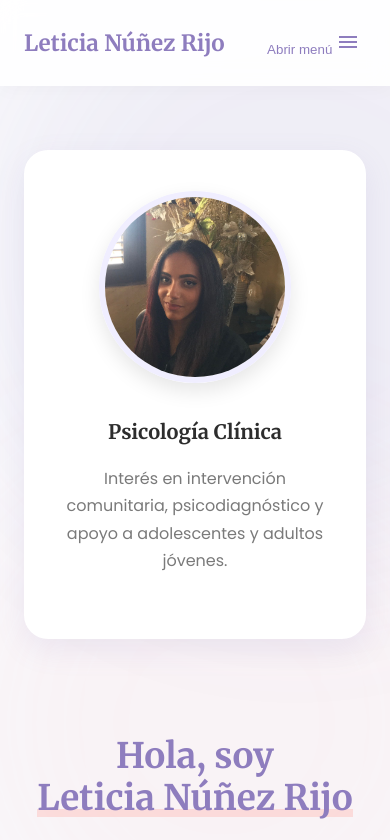
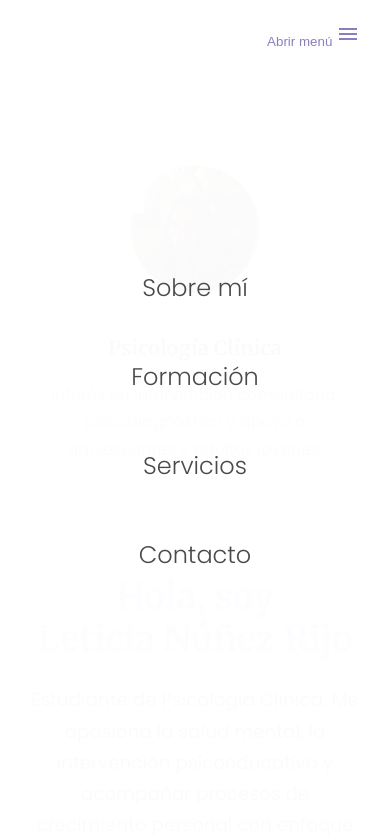
Before and after one commit to DominicanDesigns/Leticia-Portofolio, a plain HTML site: page index.html in a window 390 px wide. Both pictures are taken after a click on the button "Abrir menú". Shown: the top 840 px of the page. Drawn offline with Linux system fonts and the light colour scheme.

Commit message:
Add files via upload

```diff
--- a/script.js
+++ b/script.js
@@ -10,7 +10,7 @@ document.addEventListener('DOMContentLoaded', function () {
 	if (navToggle && primaryNav) {
 		navToggle.addEventListener('click', function (e) {
 			e.stopPropagation();
-			constexpanded = this.getAttribute('aria-expanded') === 'true';
+			const expanded = this.getAttribute('aria-expanded') === 'true';
 			this.setAttribute('aria-expanded', String(!expanded));
 			primaryNav.classList.toggle('show');
 		});
--- a/style.css
+++ b/style.css
@@ -1,3 +1,9 @@
+*,
+*::before,
+*::after {
+	box-sizing: border-box;
+}
+
 :root {
 	--primary: #8e7dbe;
 	/* Soft purple */
@@ -461,12 +467,101 @@ textarea:focus {
 	color: var(--primary);
 }
 
-@media (max-width: 768px) {
+@media (max-width: 900px) {
+	.hero-grid {
+		grid-template-columns: 1fr;
+		text-align: center;
+		gap: 3rem;
+	}
+
+	.hero-card {
+		order: -1;
+		width: 80%;
+		margin: 0 auto;
+	}
+
+	.grid-2 {
+		grid-template-columns: 1fr;
+		gap: 2rem;
+	}
+}
+
+@media (max-width: 991px) {
+	.site-header {
+		padding: 1rem 0;
+	}
+
+	.nav-toggle {
+		display: block;
+		z-index: 2001;
+		/* Above menu */
+		position: relative;
+	}
+
+	.primary-nav {
+		display: block;
+		/* Always block but hidden by transform/opacity */
+		position: fixed;
+		/* Full screen fixed */
+		inset: 0;
+		width: 100%;
+		height: 100vh;
+		background: rgba(255, 255, 255, 0.98);
+		padding: 0;
+		display: flex;
+		flex-direction: column;
+		align-items: center;
+		justify-content: center;
+		text-align: center;
+		backdrop-filter: blur(15px);
+		box-sizing: border-box;
+		z-index: 2000;
+
+		/* Hidden state */
+		opacity: 0;
+		pointer-events: none;
+		transition: all 0.4s ease;
+	}
+
+	.primary-nav.show {
+		opacity: 1;
+		pointer-events: auto;
+	}
+
+	.primary-nav ul {
+		flex-direction: column;
+		gap: 2rem;
+	}
+
+	.primary-nav a {
+		font-size: 1.5rem;
+		display: block;
+		padding: 0.5rem;
+		font-weight: 300;
+	}
+
+	h1 {
+		font-size: 2.2rem;
+	}
+
+	h2 {
+		font-size: 1.8rem;
+	}
+
+	.contact-form {
+		padding: 2rem 1.5rem;
+	}
+
+	.section {
+		padding: 4rem 0;
+	}
 
 	.hero-grid,
 	.grid-2,
 	.services-grid {
 		grid-template-columns: 1fr;
+		text-align: center;
+		gap: 2rem;
 	}
 
 	.hero {
@@ -476,51 +571,36 @@ textarea:focus {
 
 	.hero-card {
 		order: -1;
-		margin-bottom: 2rem;
+		margin: 0 auto 2rem;
+		width: 80%;
+	}
+}
+
+@media (max-width: 480px) {
+	.hero-card {
+		width: 100%;
+		padding: 1.5rem;
 	}
 
-	.primary-nav {
-		display: none;
-		position: absolute;
-		top: 100%;
-		left: 0;
-		width: 100%;
-		background: white;
-		padding: 2rem;
-		box-shadow: 0 10px 20px rgba(0, 0, 0, 0.1);
-		text-align: center;
+	.avatar img {
+		width: 140px;
+		height: 140px;
 	}
 
-	.primary-nav.show {
-		display: block;
-		animation: slideDown 0.3s ease;
+	.btn {
+		width: 100%;
+		justify-content: center;
+		margin: 0.5rem 0;
 	}
 
-	.primary-nav ul {
+	.highlights {
 		flex-direction: column;
+		align-items: center;
 	}
 
-	@keyframes slideDown {
-		from {
-			opacity: 0;
-			transform: translateY(-10px);
-		}
-
-		to {
-			opacity: 1;
-			transform: translateY(0);
-		}
-	}
-
-	.nav-toggle {
-		display: block;
-	}
-
-	h1 {
-		font-size: 2.2rem;
-	}
-
-	.contact-form {
-		padding: 1.5rem;
+	.highlights li {
+		width: 100%;
+		text-align: center;
+		box-sizing: border-box;
 	}
 }
```
